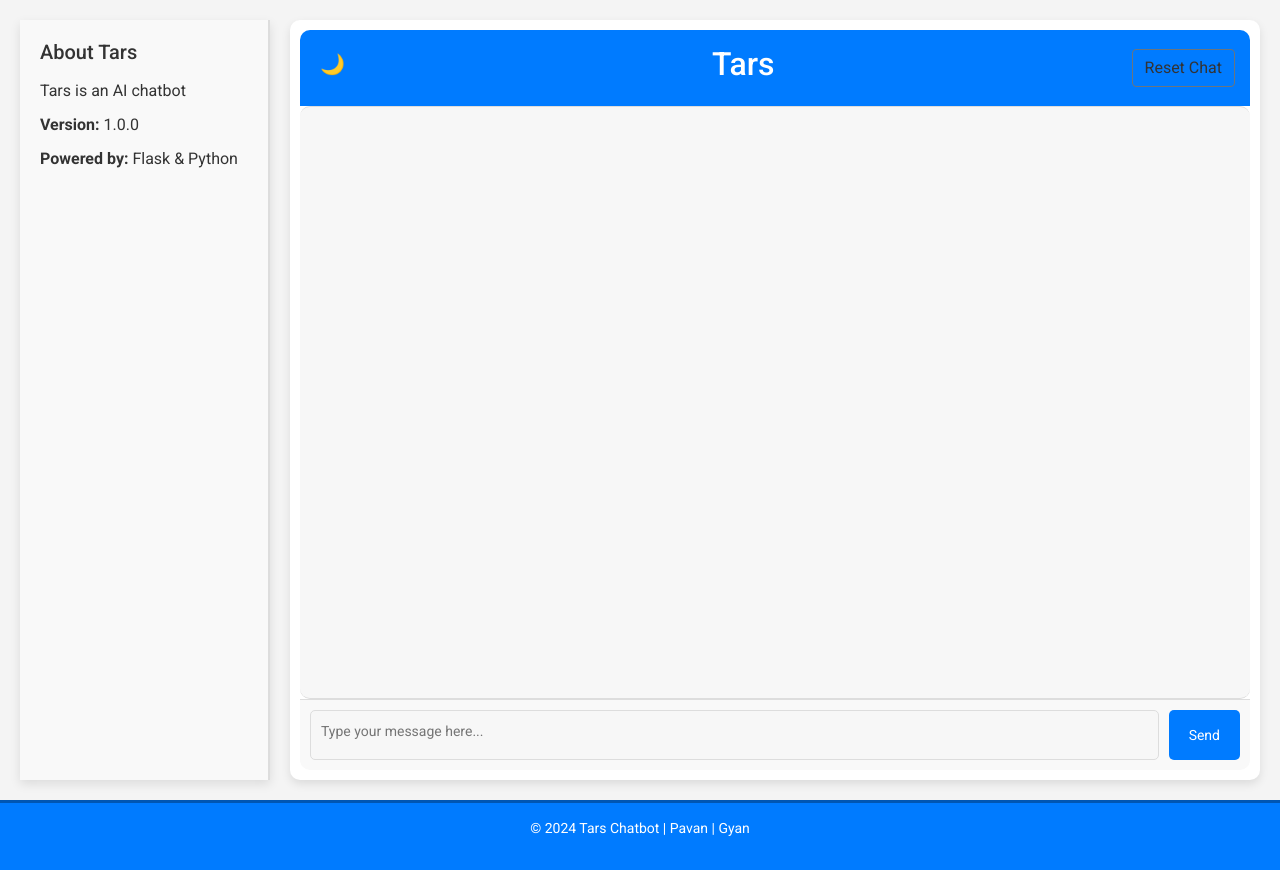
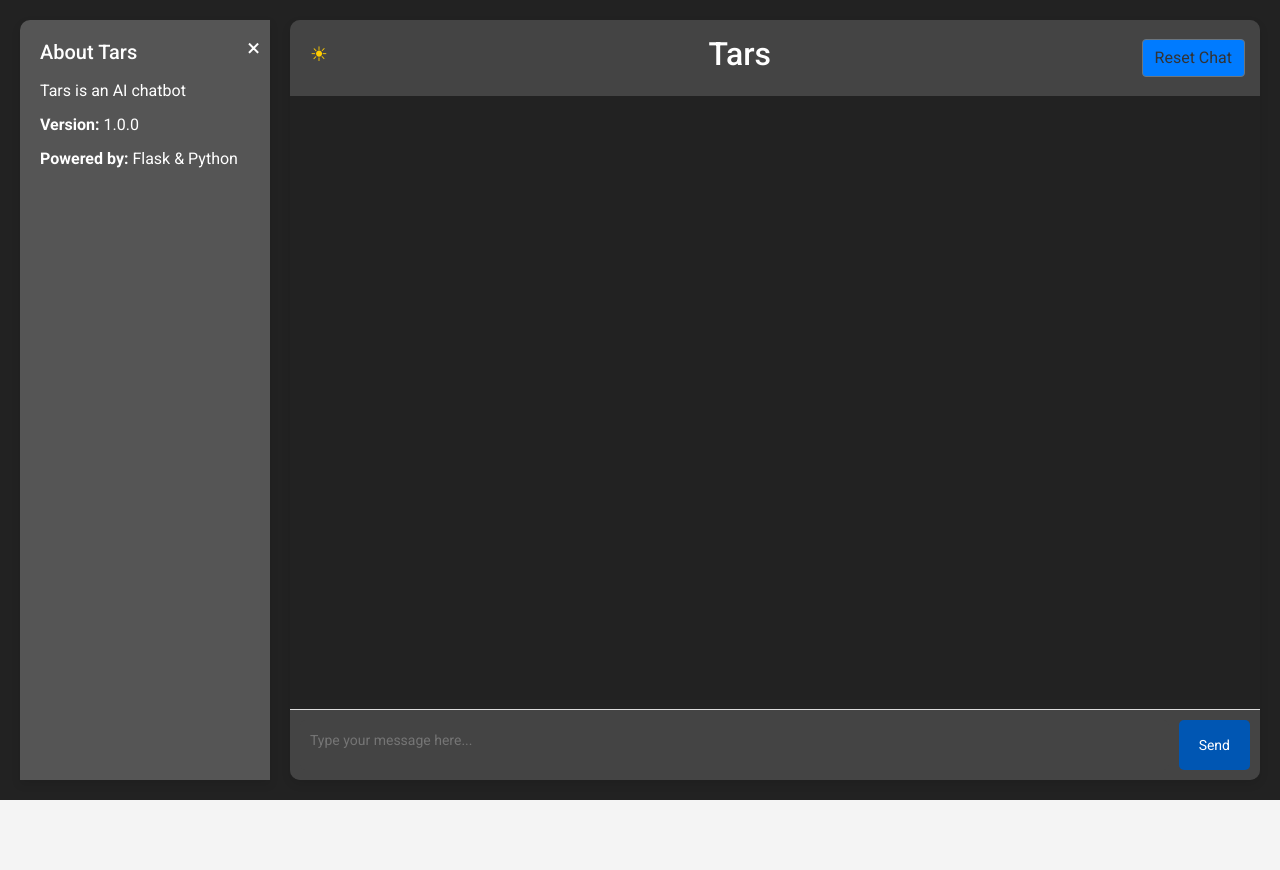
Before and after one commit to pavansweb/tars, a plain HTML site: page index.html in a window 1280 px wide. After the commit the page ends 800 px from the top, so only its background shows below. Drawn offline with nearby package versions, Linux system fonts and the light colour scheme.

Commit message:
improved ui major

```diff
--- a/index.html
+++ b/index.html
@@ -15,12 +15,14 @@
 
 
         <div class="content-container">
-            <aside class="sidebar">
+            <aside class="sidebar" id="sidebar">
+                <button class="close-btn" id="close-btn">&times;</button>
                 <h2>About Tars</h2>
-                <p>Tars is an AI chatbot </p>
+                <p>Tars is an AI chatbot</p>
                 <p><strong>Version:</strong> 1.0.0</p>
                 <p><strong>Powered by:</strong> Flask &amp; Python</p>
             </aside>
+
 
             <section class="chat-section">
                 <div class="chat-container">
--- a/static/script.js
+++ b/static/script.js
@@ -109,6 +109,12 @@ function sendMessage() {
     }
 }
 
+// JavaScript to close the sidebar when the close button is clicked
+document.getElementById('close-btn').addEventListener('click', function() {
+    document.getElementById('sidebar').style.display = 'none';
+});
+
+
 function addMessageToDisplay(text, sender) {
     const messageDiv = document.createElement('div');
     messageDiv.classList.add('message', sender);
--- a/static/style.css
+++ b/static/style.css
@@ -11,6 +11,7 @@ html, body {
     color: #333;
     margin: 0;
     height: 100%;
+    overflow-x: hidden;
 }
 
 :root {
@@ -52,9 +53,21 @@ html, body {
     max-width: 250px;
     background-color: var(--background-light);
     padding: 20px;
-    border-right: 2px solid #ddd;
     box-shadow: 0px 4px 10px var(--shadow-light);
     flex-shrink: 0;
+    border-top-left-radius: 10px;
+    position: relative; /* Ensure the close button is positioned correctly */
+}
+
+/* Close button */
+.close-btn {
+    position: absolute;
+    top: 10px;
+    right: 10px;
+    background-color: transparent;
+    border: none;
+    font-size: 24px;
+    cursor: pointer;
 }
 
 .sidebar h2 {
@@ -66,6 +79,7 @@ html, body {
     margin-bottom: 10px;
     line-height: 1.5;
 }
+
 
 /* Chat Section */
 .chat-section {
@@ -80,7 +94,7 @@ html, body {
     box-shadow: 0 4px 10px var(--shadow-light);
     display: flex;
     flex-direction: column;
-    padding: 10px;
+    padding: 10;
     height: 95vh;
 }
 
@@ -100,12 +114,9 @@ html, body {
     flex-grow: 1;
     padding: 20px;
     background-color: #f7f7f7;
-    border-top: 1px solid #ddd;
-    border-bottom: 1px solid #ddd;
     overflow-y: auto;
     overflow-x: hidden;
     max-height: 100%;
-    border-radius: var(--border-radius);
 }
 
 .chat-display::-webkit-scrollbar {
@@ -226,9 +237,22 @@ html, body {
     }
     .chat-section {
         order: 1;
+        width: 100vw;
+        height: 100vh;
+    }
+    .chat-header,.chat-display{
+        border-radius: 0;
     }
     .content-container {
-        padding: 10px;
+        padding: 0;
+    }
+
+    .chat-input{
+        border-radius: 5px;
+    }
+    .chat-container{
+        width: 100vw;
+        height: 100vh;
     }
 }
 
@@ -302,6 +326,10 @@ body.dark-mode .sidebar {
     background-color: #555;
 }
 
+body.dark-mode .close-btn{
+    color: var(--text-light);
+}
+
 body.dark-mode .chat-container {
     background-color: #333;
 }
--- a/static/theme.js
+++ b/static/theme.js
@@ -1,6 +1,6 @@
 const darkModeToggle = document.getElementById('darkModeToggle');
 const body = document.body;
-
+body.classList.add('dark-mode');
 // Apply saved theme on load
 if (localStorage.getItem('theme') === 'dark') {
     body.classList.add('dark-mode');
```
Also changed, not shown: 1 other file.
